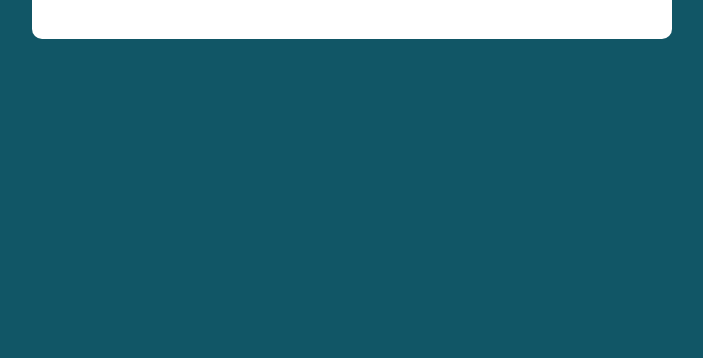
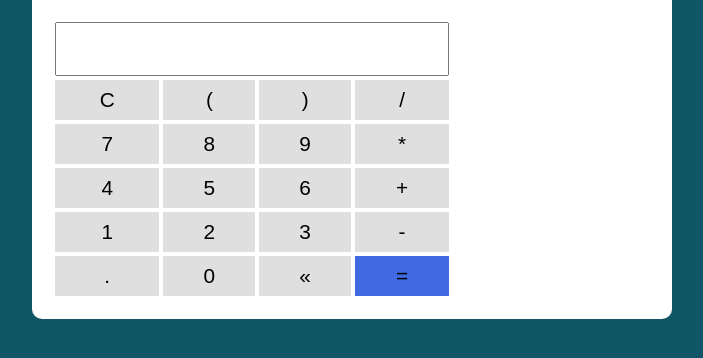
Before and after one commit to YagoConstantino/Curso-de-JavaScript, a plain HTML site: page Funções(Avançadas)/HTML/ExercicioFactory.html in a window 1280 px wide. Shown: the part 134-492 px from the top of the page, without its empty margins (288-991 px from the left). Drawn offline with nearby package versions, Linux system fonts and the light colour scheme.

Commit message:
Template calculadora att

```diff
--- a/Funções(Avançadas)/HTML/ExercicioFactory.html
+++ b/Funções(Avançadas)/HTML/ExercicioFactory.html
@@ -6,13 +6,52 @@
   <meta name="viewport" content="width=device-width, initial-scale=1.0">
   <meta http-equiv="X-UA-Compatible" content="ie=edge">
   <title>Modelo</title>
-  <link rel="stylesheet" href="/modelo/assets/css/style.css">
+  <link rel="stylesheet" href="ExercicioFactory.js.css">
 </head>
 
 <body>
 
   <section class="container">
     <h1>Calculadora</h1>
+    <table class="calculadora">
+      <tr>
+        <td colspan="4"><input type="text" class="display">
+        </td>
+      </tr>
+      <tr>
+        <td><button class="btn btn-clear">C</button></td>
+        <td><button class="btn btn-num">(</button></td>
+        <td><button class="btn btn-num">)</button></td>
+        <td><button class="btn btn-num">/</button></td>
+      </tr>
+      <tr>
+        <td><button class="btn btn-num">7</button></td>
+        <td><button class="btn btn-num">8</button></td>
+        <td><button class="btn btn-num">9</button></td>
+        <td><button class="btn btn-num">*</button></td>
+      </tr>
+      <tr>
+        <td><button class="btn btn-num">4</button></td>
+        <td><button class="btn btn-num">5</button></td>
+        <td><button class="btn btn-num">6</button></td>
+        <td><button class="btn btn-num">+</button></td>
+      </tr>
+      <tr>
+        <td><button class="btn btn-num">1</button></td>
+        <td><button class="btn btn-num">2</button></td>
+        <td><button class="btn btn-num">3</button></td>
+        <td><button class="btn btn-num">-</button></td>
+      </tr>
+      <tr>
+        <td><button class="btn btn-num">.</button></td>
+        <td><button class="btn btn-num">0</button></td>
+        <td><button class="btn btn-del">&laquo;</button></td>
+        <td><button class="btn btn-eq">=</button></td>
+      </tr>
+
+
+    </table>
+
   </section>
 
   <script src="/Funções(Avançadas)/ExercicisoFactory.js"></script>
--- /dev/null
+++ b/Funções(Avançadas)/HTML/ExercicioFactory.js.css
@@ -0,0 +1,94 @@
+@import url('https://fonts.googleapis.com/css?family=Open+Sans:400,700&display=swap');
+:root {
+  --primary-color: rgb(17, 86, 102);
+  --primary-color-darker: rgb(9, 48, 56);
+}
+
+* {
+  box-sizing: border-box;
+  outline: 0;
+}
+
+body {
+  margin: 0;
+  padding: 0;
+  background: var(--primary-color);
+  font-family: 'Open sans', sans-serif;
+  font-size: 1.3em;
+  line-height: 1.5em;
+}
+
+.container {
+  max-width: 640px;
+  margin: 50px auto;
+  background: #fff;
+  padding: 20px;
+  border-radius: 10px;
+}
+
+form input, form label, form button {
+  display: block;
+  width: 100%;
+  margin-bottom: 10px;
+}
+
+form input {
+  font-size: 24px;
+  height: 50px;
+  padding: 0 20px;
+}
+
+form input:focus {
+  outline: 1px solid var(--primary-color);
+}
+
+form button {
+  border: none;
+  background: var(--primary-color);
+  color: #fff;
+  font-size: 18px;
+  font-weight: 700;
+  height: 50px;
+  cursor: pointer;
+  margin-top: 30px;
+}
+
+form button:hover {
+  background: var(--primary-color-darker);
+}
+
+.calculadora{
+  width: 400px;
+}
+
+.display
+{
+  font-size: 2em;
+  width: 100%;
+  text-align: right;
+}
+
+.btn
+{
+  width: 100%;
+  height: 40px;
+  font-size: 1em;
+  border: none;
+  background-color: #dfdfdf;
+  cursor: pointer;
+  transition: 300ms ease-in-out;
+}
+
+.btn:hover
+{
+  background-color: #818080;
+}
+
+.btn-eq{
+  background-color: royalblue;
+}
+
+.btn-eq:hover
+{
+  background-color: rgb(22, 78, 245);
+}
```
Also changed, not shown: Funções(Avançadas)/ExercicisoFactory.js (line endings or trailing spaces).
